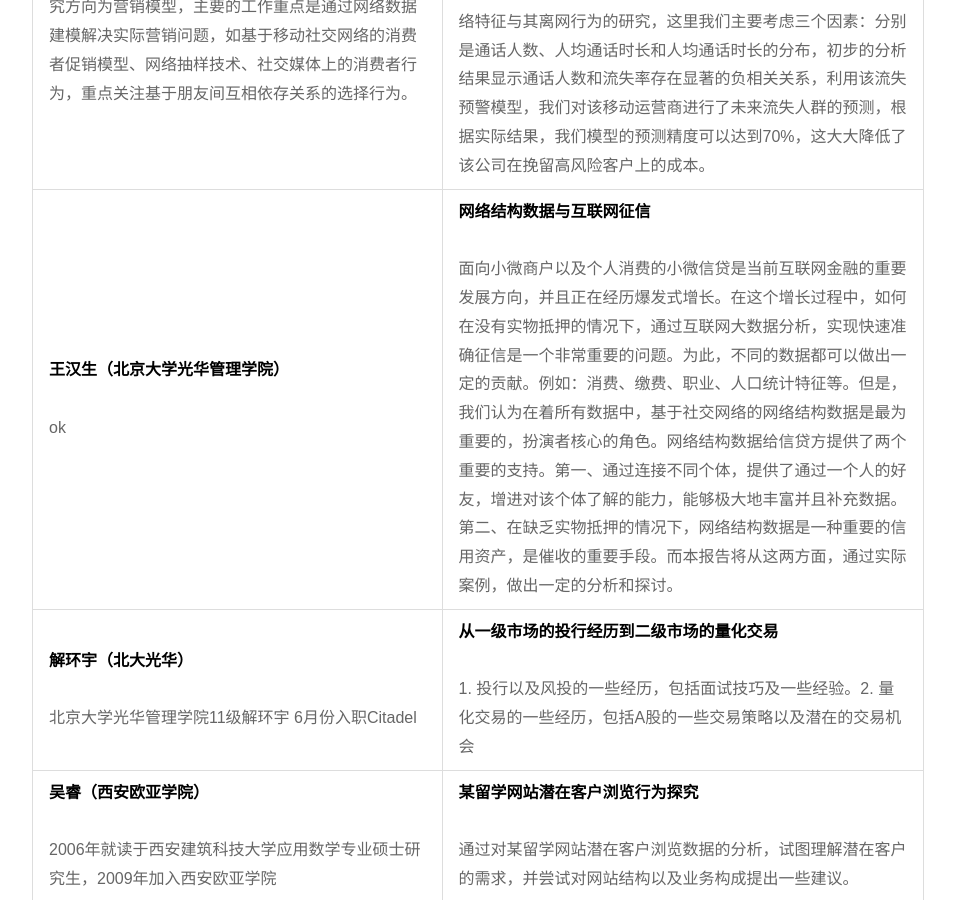
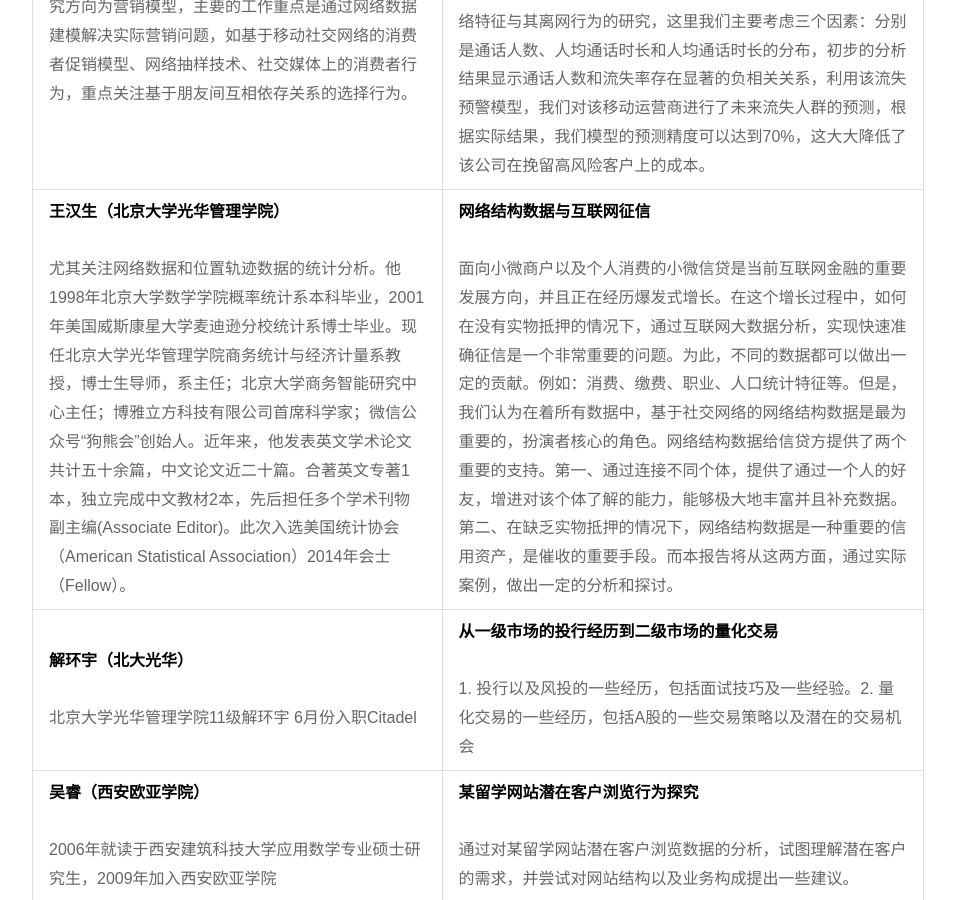
Before and after one commit to cosname/R-conference, a Jekyll site: the page built from lectures/index.md, in a window 1280 px wide and 900 px high, scrolled down 6158 px. Shown: the whole window, without its empty margins (8-963 px from the left). Built offline with Jekyll 4.4.1, drawn with Linux system fonts in a browser that asks for light colours.

Commit message:
Update 2015-beijing.html

```diff
--- a/_includes/lectures/2015-beijing.html
+++ b/_includes/lectures/2015-beijing.html
@@ -121,7 +121,7 @@ Online experiments often shows the weak signal problem among massive data set an
 
 
 <tr>
-    <td><b>王汉生（北京大学光华管理学院）</b><br><br>ok</td>
+    <td><b>王汉生（北京大学光华管理学院）</b><br><br>尤其关注网络数据和位置轨迹数据的统计分析。他1998年北京大学数学学院概率统计系本科毕业，2001年美国威斯康星大学麦迪逊分校统计系博士毕业。现任北京大学光华管理学院商务统计与经济计量系教授，博士生导师，系主任；北京大学商务智能研究中心主任；博雅立方科技有限公司首席科学家；微信公众号“狗熊会”创始人。近年来，他发表英文学术论文共计五十余篇，中文论文近二十篇。合著英文专著1本，独立完成中文教材2本，先后担任多个学术刊物副主编(Associate Editor)。此次入选美国统计协会（American Statistical Association）2014年会士（Fellow）。</td>
     <td><b>网络结构数据与互联网征信</b><br><br>面向小微商户以及个人消费的小微信贷是当前互联网金融的重要发展方向，并且正在经历爆发式增长。在这个增长过程中，如何在没有实物抵押的情况下，通过互联网大数据分析，实现快速准确征信是一个非常重要的问题。为此，不同的数据都可以做出一定的贡献。例如：消费、缴费、职业、人口统计特征等。但是，我们认为在着所有数据中，基于社交网络的网络结构数据是最为重要的，扮演者核心的角色。网络结构数据给信贷方提供了两个重要的支持。第一、通过连接不同个体，提供了通过一个人的好友，增进对该个体了解的能力，能够极大地丰富并且补充数据。第二、在缺乏实物抵押的情况下，网络结构数据是一种重要的信用资产，是催收的重要手段。而本报告将从这两方面，通过实际案例，做出一定的分析和探讨。</td>
 </tr>
 
```
